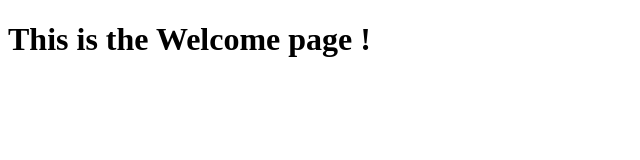
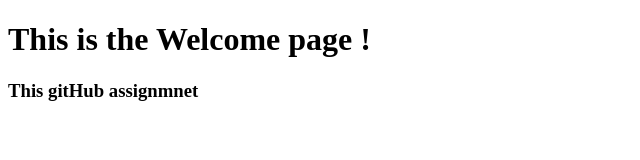
Before and after one commit to Cheaito-Hadi/HelloWorld, a plain HTML site: page welcome.html in a window 1280 px wide. Shown: the whole page, without its empty margins (0-640 px from the left). Drawn offline with Linux system fonts and the light colour scheme.

Commit message:
Welcome page modification

```diff
--- a/welcome.html
+++ b/welcome.html
@@ -7,5 +7,6 @@
 </head>
 <body>
     <h1> This is the Welcome page !</h1>
+    <h3>This gitHub assignmnet</h3>
 </body>
 </html>
```
